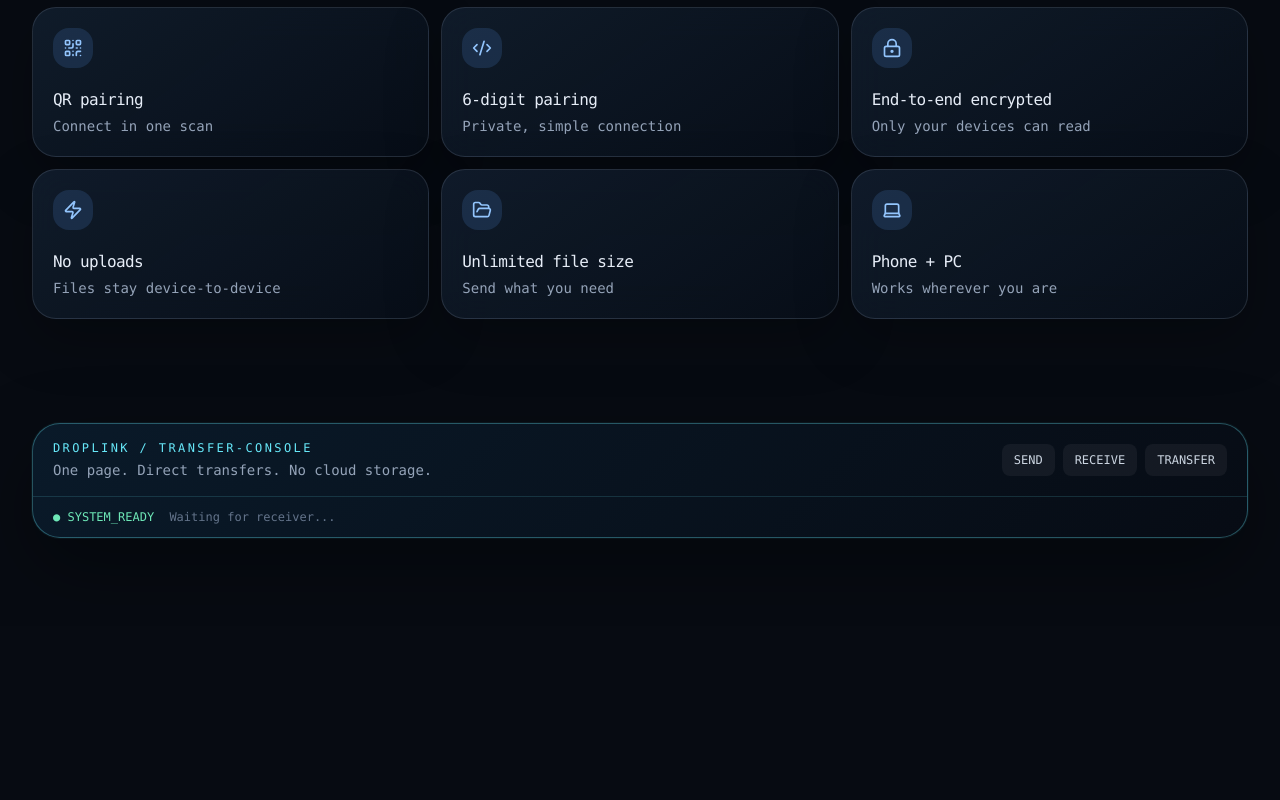
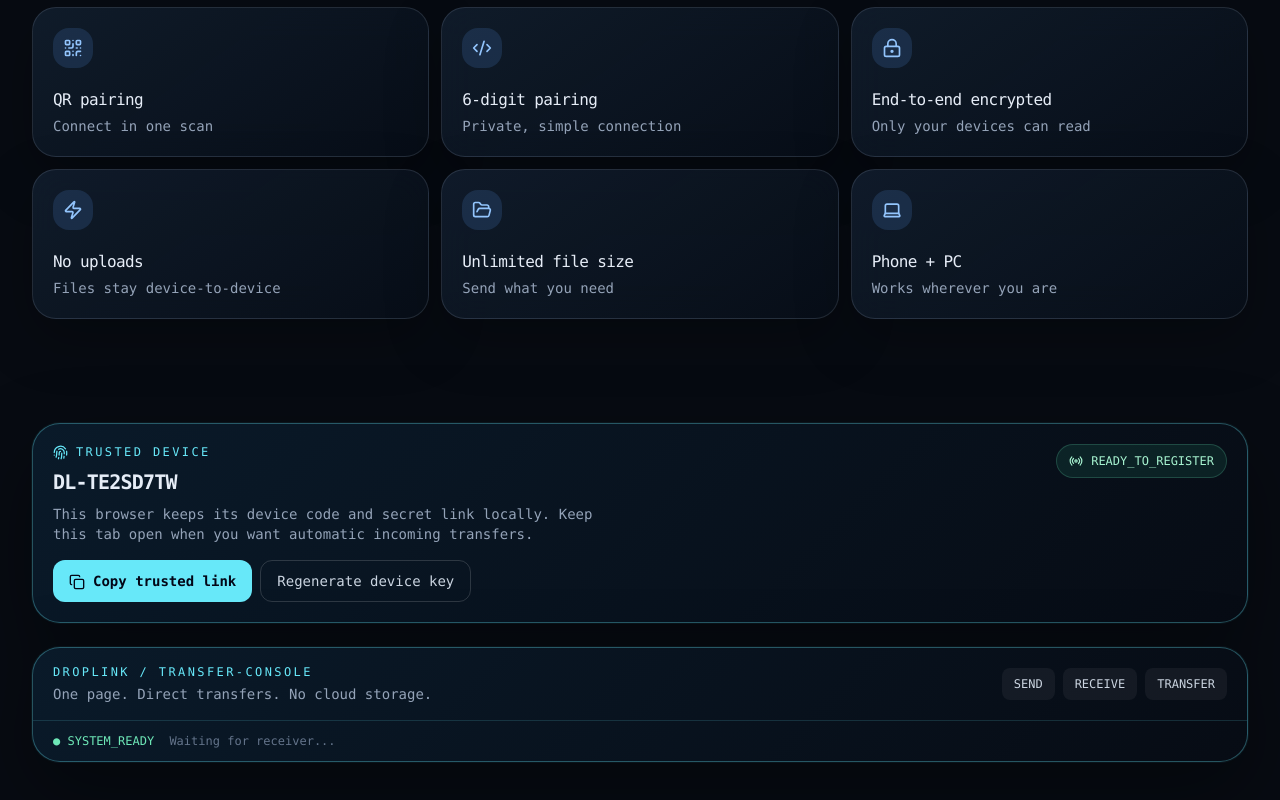
Before and after one commit to trushil-patel/droplink, a Next.js app: page / in a window 1280 px wide. Shown: the part 863-1663 px from the top of the page. Before the commit the page ends 1489 px from the top, so only its background shows below. Built offline with nearby package versions, Linux system fonts and the light colour scheme.

Commit message:
Wiring new UI

```diff
--- a/components/droplink-app.tsx
+++ b/components/droplink-app.tsx
@@ -5,6 +5,7 @@ import { useCallback, useEffect, useRef, useState } from "react";
 import { useDropzone } from "react-dropzone";
 import { QRCodeSVG } from "qrcode.react";
 import { io, Socket } from "socket.io-client";
+import TrustedDevicePanel from "./trusted-device-panel";
 import {
   ArrowRight,
   Check,
@@ -93,6 +94,7 @@ export default function DropLinkApp() {
       <>
         <Landing go={go} />
         <section id="transfer-console" className="relative z-10 mx-auto max-w-7xl px-5 pb-16 lg:px-8">
+          <TrustedDevicePanel />
           <div className="dev-console mb-6 overflow-hidden rounded-[28px] border border-cyan-300/20 bg-[#071426]/90 shadow-2xl shadow-cyan-950/20">
             <div className="flex flex-wrap items-center justify-between gap-3 border-b border-cyan-300/15 px-5 py-4"><div><p className="font-mono text-xs uppercase tracking-[.2em] text-cyan-300">DropLink / transfer-console</p><p className="mt-1 text-sm text-slate-400">One page. Direct transfers. No cloud storage.</p></div><div className="flex gap-2">{(["send", "receive", "transfer"] as Screen[]).map(mode => <button key={mode} onClick={() => setScreen(mode)} className={`rounded-lg px-3 py-2 font-mono text-xs uppercase ${screen === mode ? "bg-cyan-300 text-slate-950" : "bg-white/5 text-slate-300 hover:bg-white/10"}`}>{mode}</button>)}</div></div>
             <p className="px-5 py-3 font-mono text-xs text-emerald-300">● {session.connected ? "PEER_CONNECTED" : "SYSTEM_READY"} <span className="ml-2 text-slate-500">{session.status}</span></p>
--- /dev/null
+++ b/components/trusted-device-panel.tsx
@@ -0,0 +1,22 @@
+'use client';
+
+import { Check, Copy, Fingerprint, Radio } from 'lucide-react';
+import { useEffect, useState } from 'react';
+
+type Identity = { code: string; token: string };
+const storageKey = 'droplink-trusted-device-v1';
+
+function createIdentity(): Identity {
+  const alphabet = 'ABCDEFGHJKLMNPQRSTUVWXYZ23456789';
+  const code = `DL-${Array.from({ length: 8 }, () => alphabet[Math.floor(Math.random() * alphabet.length)]).join('')}`;
+  return { code, token: crypto.randomUUID().replace(/-/g, '') + crypto.randomUUID().replace(/-/g, '') };
+}
+
+export default function TrustedDevicePanel() {
+  const [identity, setIdentity] = useState<Identity | null>(null);
+  const [copied, setCopied] = useState(false);
+  useEffect(() => { const saved = localStorage.getItem(storageKey); const value = saved ? JSON.parse(saved) as Identity : createIdentity(); if (!saved) localStorage.setItem(storageKey, JSON.stringify(value)); setIdentity(value); }, []);
+  if (!identity) return null;
+  const link = `${window.location.origin}?to=${identity.code}&token=${identity.token}`;
+  return <section className="dev-console mb-6 rounded-[28px] p-5"><div className="flex flex-wrap items-start justify-between gap-4"><div><p className="flex items-center gap-2 font-mono text-xs uppercase tracking-[.2em] text-cyan-300"><Fingerprint size={15}/> Trusted device</p><h2 className="mt-2 text-xl font-semibold">{identity.code}</h2><p className="mt-2 max-w-xl text-sm text-slate-400">This browser keeps its device code and secret link locally. Keep this tab open when you want automatic incoming transfers.</p></div><span className="flex items-center gap-2 rounded-full border border-emerald-300/20 bg-emerald-400/10 px-3 py-2 font-mono text-xs text-emerald-200"><Radio size={14}/> READY_TO_REGISTER</span></div><div className="mt-4 flex flex-wrap gap-2"><button onClick={() => { navigator.clipboard.writeText(link); setCopied(true); window.setTimeout(() => setCopied(false), 1500); }} className="rounded-xl bg-cyan-300 px-4 py-2.5 text-sm font-semibold text-slate-950">{copied ? <><Check className="mr-2 inline" size={16}/>Trusted link copied</> : <><Copy className="mr-2 inline" size={16}/>Copy trusted link</>}</button><button onClick={() => { const next = createIdentity(); localStorage.setItem(storageKey, JSON.stringify(next)); setIdentity(next); }} className="rounded-xl border border-white/15 px-4 py-2.5 text-sm text-slate-300">Regenerate device key</button></div></section>;
+}
```
